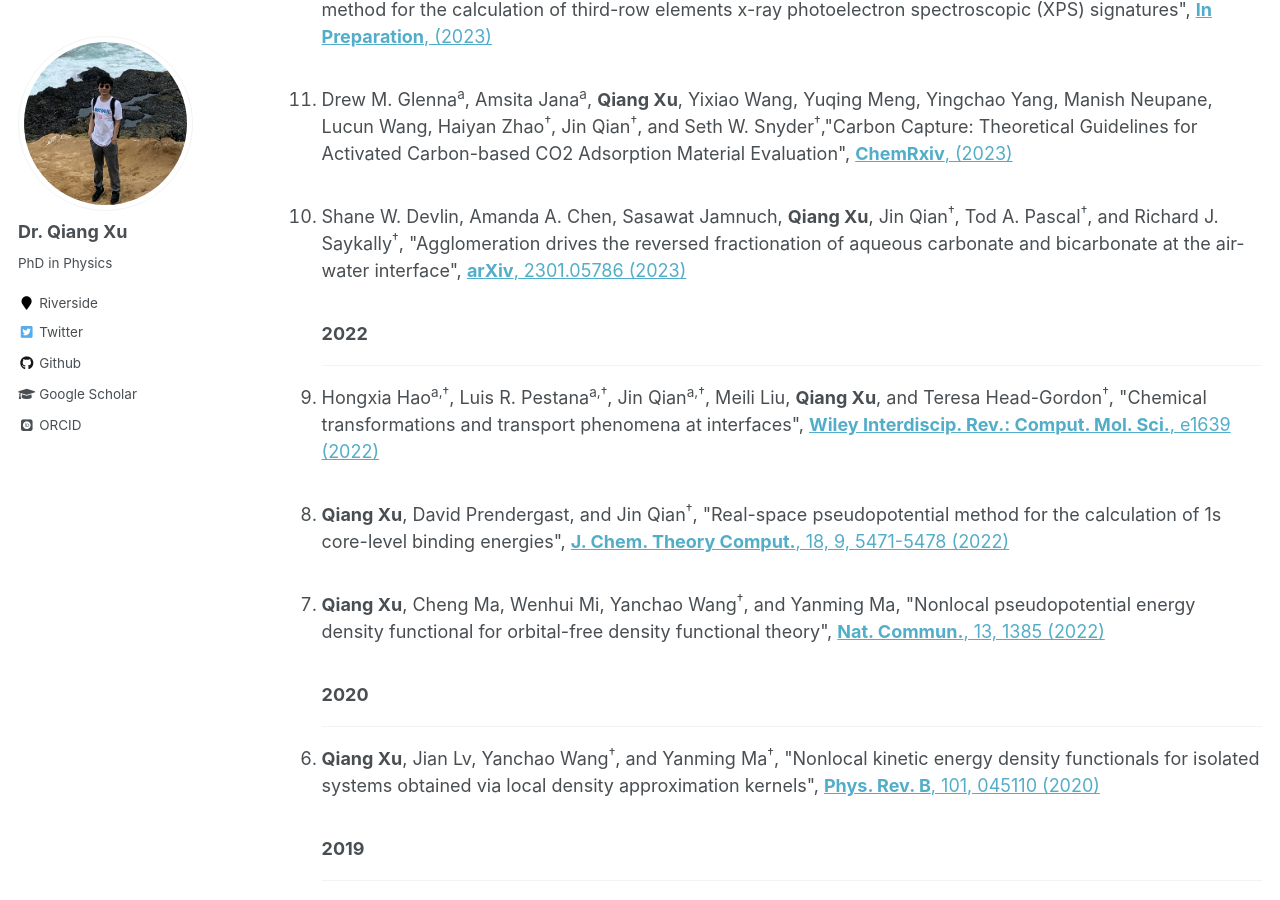
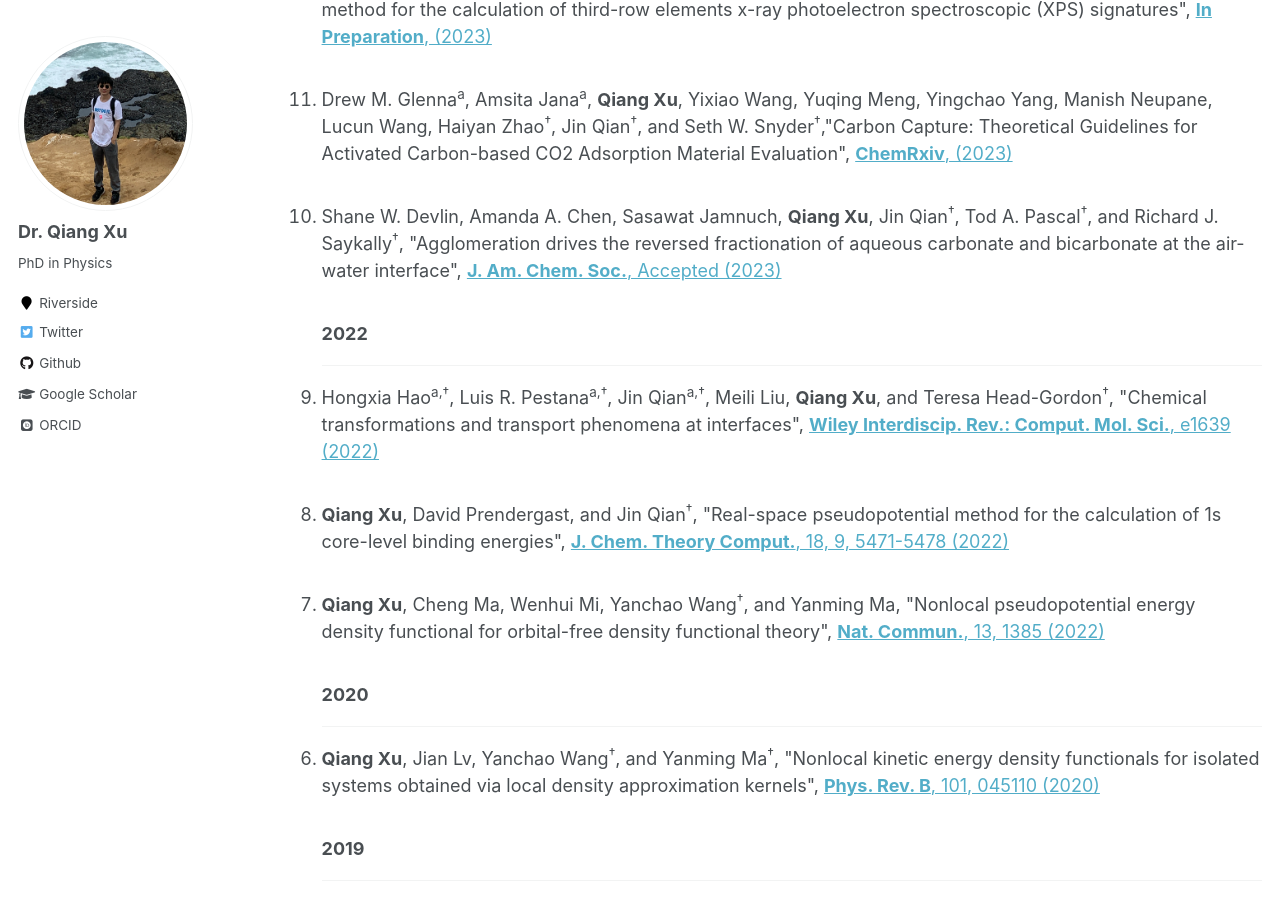
Before and after one commit to xqjlu/xqjlu.github.io, a Jekyll site: the page built from _pages/publications.md, in a window 1280 px wide and 900 px high, scrolled down 520 px. Built offline with Jekyll 4.4.1, drawn with Linux system fonts in a browser that asks for light colours; some web fonts are replaced.

Commit message:
jacs added

```diff
--- a/_pages/publications.md
+++ b/_pages/publications.md
@@ -53,7 +53,7 @@ redirect_from:
 </li><br>
 
 <li>Shane W. Devlin, Amanda A. Chen, Sasawat Jamnuch, <b>Qiang Xu</b>, Jin Qian<sup>†</sup>, Tod A. Pascal<sup>†</sup>, and Richard J. Saykally<sup>†</sup>, "Agglomeration drives the reversed fractionation of aqueous carbonate and bicarbonate at the air-water interface",
-<a href="https://doi.org/10.48550/arXiv.2301.05786" target="_blank"><b>arXiv</b>, 2301.05786 (2023)</a>
+<a href="https://doi.org/10.48550/arXiv.2301.05786" target="_blank"><b>J. Am. Chem. Soc.</b>, Accepted (2023)</a>
 </li><br>
 
 <!--2022-->
```
